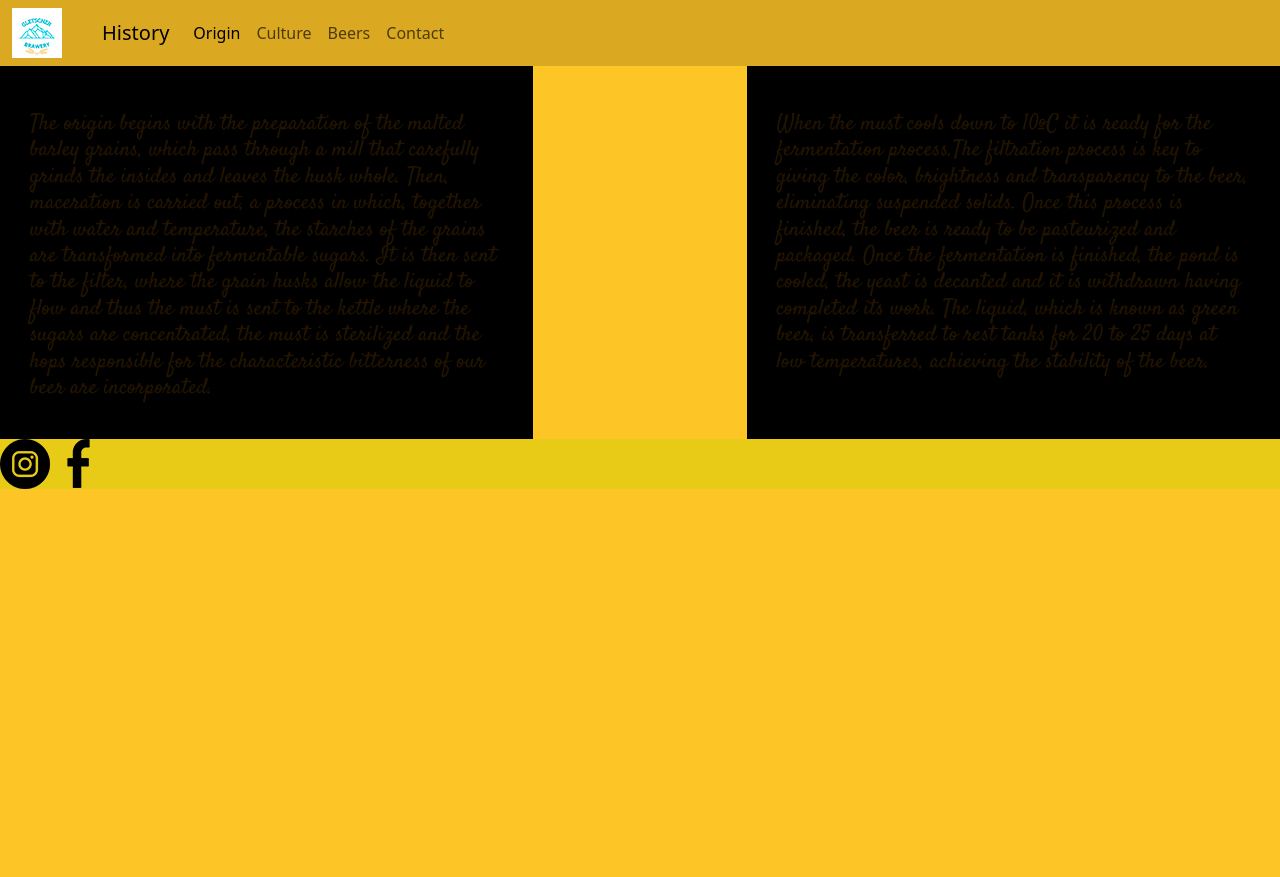
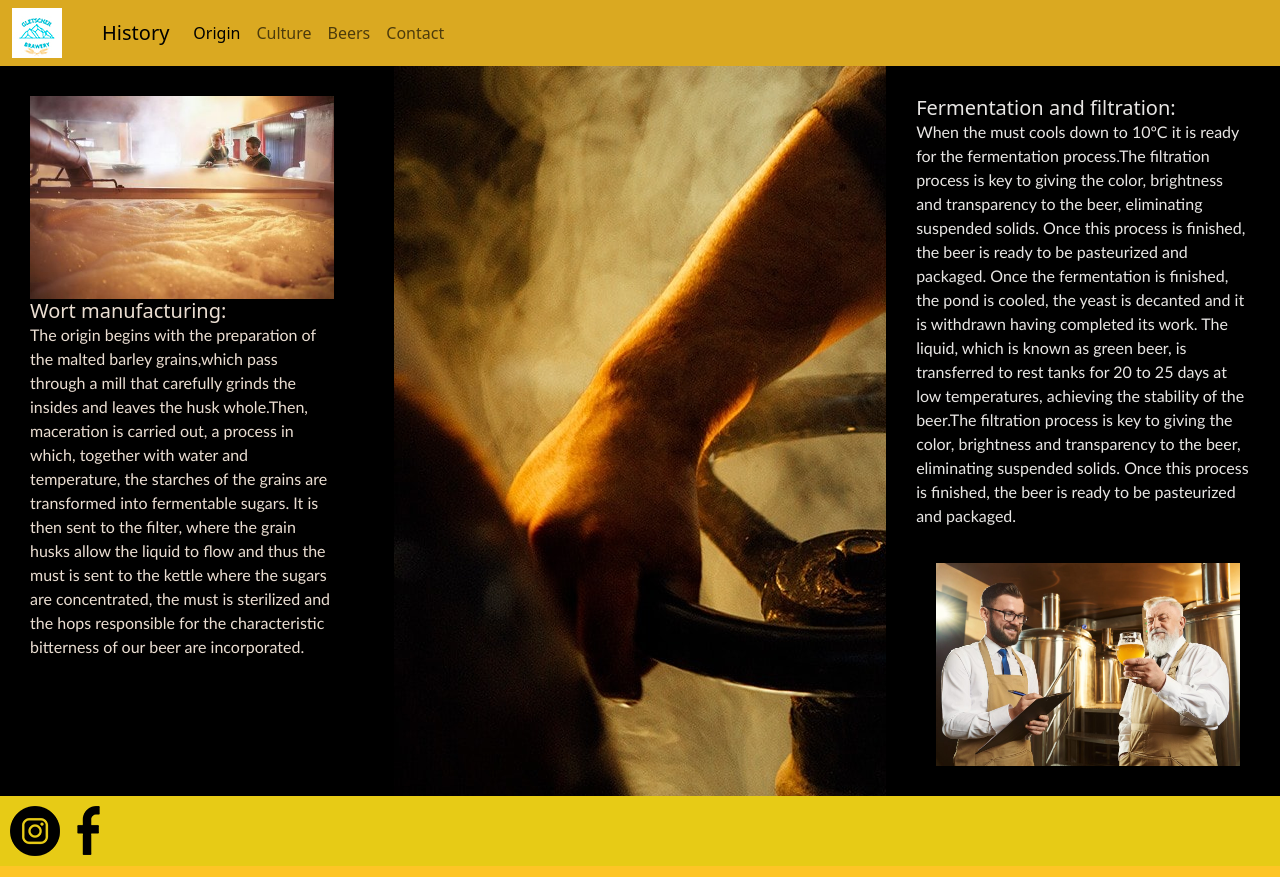
Before and after one commit to richardrebolledonas/Gletscherbrewery, a website: page paginas/origin.html in a window 1280 px wide. Before the commit the page ends 800 px from the top, so only its background shows below. Drawn offline with Linux system fonts and the light colour scheme; a web font is replaced by a local one.

Commit message:
nueva pagina origin y otros detalles

```diff
--- a/paginas/origin.html
+++ b/paginas/origin.html
@@ -27,7 +27,7 @@
 </head>
 <body>
  <div class="contenedortotalOrigin">
-     <!--clase para Bootstrap-->
+     <!--Navbar para Bootstrap-->
  <nav class="menuOrigin navbar navbar-expand-lg bg-body-">
     <div class="container-fluid">
         <a href class="logo"><img src="../imagenes/logo dana.jpg" alt=""></a>
@@ -62,27 +62,44 @@
     </nav>-->
 
 <main class="section1Origin">
+    <div class="cardsection1" style="width: 19rem;">
+        <img src="../imagenes/fabricacionmosto.jpg" class="card-img-top" alt="...">
+        <div class="card-body">
+          <h5 class="card-title">Wort manufacturing:</h5>
+          <p class="card-text">The origin begins with the preparation of the
+            malted barley grains,which pass through a mill that carefully
+            grinds the insides and leaves the husk whole.Then, maceration is carried out, a process in which, together with water and temperature, the starches of the grains are transformed into fermentable sugars. It is then sent to the filter, where the grain husks allow the liquid to flow and thus the must is sent to the kettle where the sugars are concentrated, the must is sterilized and the hops responsible  for the characteristic bitterness of our beer are incorporated. </p>
 
-    <h3> The origin begins with the preparation of the
-        malted barley grains,
-         which pass through a mill that carefully
-         grinds the insides and leaves the husk whole.
-          Then, maceration is carried out, a process in which, together with water and temperature, the starches of the grains are transformed into fermentable sugars. It is then sent to the filter, where the grain husks allow the liquid to flow and thus the must is sent to the kettle where the sugars are concentrated, the must is sterilized and the hops responsible
-        for the characteristic bitterness of our beer are incorporated.</h3>
+        </div>
+      </div>
+
 </main>
-    <section class="section2Origin">
-        <h3>When the must cools down to 10ºC it is ready for the fermentation process.The filtration process is key to giving the color, brightness and transparency to the beer, eliminating suspended solids. Once this process is finished, the beer is ready to be pasteurized and packaged.
-        Once the fermentation is finished, the pond is cooled, the yeast is decanted and it is withdrawn having completed its work. The liquid, which is known as green beer, is transferred to rest tanks for 20 to 25 days at low temperatures, achieving the stability of the beer.
-        </h3>
+<section class="sectionMedio">
+<img src="../imagenes/history-01.jpg" alt="">
 
-    </section>
 
+
+</section>
+<section class="section2Origin">
+        <div class="card-body">
+            <h5 class="card-title">Fermentation and filtration:</h5>
+            <p class="card-text">When the must cools down to 10ºC it is ready for the fermentation process.The filtration process is key to giving the color, brightness and transparency to the beer, eliminating suspended solids. Once this process is finished, the beer is ready to be pasteurized and packaged.
+              Once the fermentation is finished, the pond is cooled, the yeast is decanted and it is withdrawn having completed its work. The liquid, which is known as green beer, is transferred to rest tanks for 20 to 25 days at low temperatures, achieving the stability of the beer.The filtration process is key to giving the color, brightness and transparency to the beer, eliminating suspended solids. Once this process is finished, the beer is ready to be pasteurized and packaged. </p>
+        </div>
+        <div class="cardsection2" style="width: 19rem;">
+            <img src="../imagenes/filtracion-cerveza.jpg" class="card-img-top" alt="...">
+        </div>
+
+
+</section>
+
+<!--footer social medias-->
 <footer class="footerOrigin">
-    <!--footer social medias-->
+    <div class="fotoMedias">
     <img src ="../imagenes/insta2.png" alt="intagramlogo">
 
-   <img src ="../imagenes/face1p.png" alt="facebooklogo">
-
+    <img src ="../imagenes/face1p.png" alt="facebooklogo">
+    </div>
  </footer>
 </div>
 <!--JS bootstrap-->
--- a/scss/estilos.scss
+++ b/scss/estilos.scss
@@ -11,29 +11,29 @@
     box-sizing: border-box;
  }
 body{background-color: $colorPrincipal;}
+
     h1{ margin-bottom: 40px;
         margin-left: 90px;
         font-weight: lighter;
         font-size: xx-large;
         color: rgb(54, 43, 17);
-        font-family: 'Amatic SC', cursive;
-        font-family: 'Fasthand', cursive;
-        font-family: 'Freehand', cursive;
-        font-family: 'Frijole', cursive;
         font-family: 'Roboto Condensed', sans-serif;
         font-family: 'Satisfy', cursive;
         font-family: 'Special Elite', cursive;
         font-family: 'Vast Shadow', cursive;
-    }
+     }
+
+
     h2{ font-family: 'Fasthand', cursive;
         font-family: 'Freehand', cursive;
         font-family: 'Satisfy', cursive;
         font-family: 'Special Elite', cursive;}
     h3{ font-family: 'Fasthand', cursive;
         font-family: 'Freehand', cursive;
-        font-family: 'Satisfy', cursive;font-size: 22px;
+        font-family: 'Satisfy', cursive;
+        font-size: 22px;
         margin-top: 15px;
-        color: rgb(34, 20, 1);}
+        color: rgb(17, 11, 4);}
     h4{ font-family: 'Amatic SC', cursive;
         font-family: 'Fasthand', cursive;
         font-family: 'Freehand', cursive;
@@ -67,15 +67,18 @@ nav {
         background-color: #03030324;
         padding:2px 0;}
 .informacion2 img{width: 100px;margin-left: 300px;}
-.mainContact{background: linear-gradient(to left,#fec526,#b69640
-            );}
+.mainContact{background: linear-gradient
+    (to left,#fec526,#b69640
+            );margin: 3px;}
 .textoprincipiomain{margin: 15px;}
-
+.textoOriginsection1{display: inline;}
+.card-text{font-family: 'Trebuchet MS', 'Lucida Sans Unicode', 'Lucida Grande', 'Lucida Sans', Arial, sans-serif;}
+.cardsection2{margin-left: 20px;}
 footer {background-color: rgba(211, 211, 7, 0.511);
         }
 .foto img{ width: 455px ;height: 480px ;}
 
-
+.fotoMedias{margin: 10px;}
 .footerOrigin {grid-area: footer;}
 .footerCulture{grid-area: footer;}
 .footer1 {grid-area: footer; }
@@ -119,22 +122,36 @@ footer {background-color: rgba(211, 211, 7, 0.511);
 
 
                    /*grid pagina Origin*/
-    .contenedortotalOrigin{display: grid;
-                grid-template-columns: 1.25fr 0.5fr 1.25fr;
+    .contenedortotalOrigin{
+                display: grid;
+                grid-template-columns: 0.8fr 1fr 0.8fr;
                 grid-template-rows: 0.3fr 4.5fr 0.5fr
                  ;grid-template-areas:
                  "menu menu menu"
-                 "info . info2"
+                 "info foto info2"
                  "footer footer footer";
                  }
-        .menuOrigin{grid-area: menu ;}
-        .section1Origin{grid-area: info;
-                    color: rgb(232, 230, 228);background-color: black;padding: 30px;}
-        .section2Origin{grid-area: info2; display: flex;
-                        flex-direction: column;
-                        justify-content: top;background-color: black;
-                        color: rgb(232, 230, 228);padding: 30px
+        .menuOrigin{
+                    grid-area: menu ;}
+        .section1Origin{
+                    grid-area: info;
+                    color: rgb(235, 222, 210);
+                    background-color: black;
+                    padding: 30px;}
+        .section2Origin{
+                    grid-area: info2;
+                    display: flex;
+                    flex-direction: column;
+                    justify-content: top;
+                    background-color: black;
+                    color: rgb(232, 230, 228);
+                    padding: 30px
                         ;}
+        .sectionMedio{
+                grid-area: foto
+                ;overflow: hidden;
+                height: 730px;}
+
 
                 /*grid pagina History/Index*/
         .contenedortotal{
@@ -153,6 +170,7 @@ footer {background-color: rgba(211, 211, 7, 0.511);
             }
         .foto{
             grid-area: foto ;
+            margin: 20px;
 
 
 
@@ -163,7 +181,7 @@ footer {background-color: rgba(211, 211, 7, 0.511);
                 flex-direction: column;
                 justify-content: center;
                 color: rgb(30, 29, 28);
-                margin: 25px;
+                margin:8px;
 
                 font-family: 'Gill Sans', 'Gill Sans MT'
             , Calibri, 'Trebuchet MS', sans-serif;
@@ -177,7 +195,7 @@ footer {background-color: rgba(211, 211, 7, 0.511);
              @media screen and (max-width: 768px){
                 .contenedortotal{
                     grid-template-columns:1fr 1.5fr;
-                    grid-template-rows: 0.1fr 1.1fr 0.8fr;
+                    grid-template-rows: 0.1fr 0.8fr 0.8fr 0.2fr;
                     grid-template-areas:
                     "menu menu"
                     "info info"
@@ -201,8 +219,7 @@ footer {background-color: rgba(211, 211, 7, 0.511);
 
              }
              /* Media Queries Origin
-             menu no me funciona en responsive y
-              info 500px tampoco no se por que*/
+             */
 
              @media screen and (max-width: 768px){
                 .contenedortotalOrigin{
@@ -232,12 +249,12 @@ footer {background-color: rgba(211, 211, 7, 0.511);
 
              }
                /* Media Queries Culture
-             menu no me funciona en responsive*/
+             */
 
             @media screen and (max-width: 768px){
                 .contenedortotalCulture{
                     grid-template-columns: 1fr 1fr;
-                    grid-template-rows: 0.1fr 0.5fr 2fr 0.1fr 0.3fr;
+                    grid-template-rows: 0.1fr 0.5fr 1.5fr 0.1fr 0.3fr;
                     grid-template-areas:
                     "menu menu"
                     "info info"
@@ -253,7 +270,7 @@ footer {background-color: rgba(211, 211, 7, 0.511);
             @media screen and (max-width: 500px){
                 .contenedortotalCulture{
                     grid-template-columns: 1fr;
-                    grid-template-rows: 0.1fr 0.2fr 0.7fr 0.1fr 0.3fr;
+                    grid-template-rows: 0.1fr 0.2fr 0.7fr 0.3fr;
                     grid-template-areas:
                     "menu"
                     "info"
@@ -263,6 +280,7 @@ footer {background-color: rgba(211, 211, 7, 0.511);
 
 
 
+
                 }
 
 
```
Also changed, not shown: index.html (+2 -2 lines), paginas/beers.html (+2 -1 lines), paginas/contact.html (+1 -1 lines), paginas/culture.html (+2 -1 lines), css/estilos.css, imagenes/fabricacionmosto.jpg (added), imagenes/fermentacion-de-cerveza.jpg (added), imagenes/filtracion-cerveza.jpg (added), imagenes/history-01 - copia.jpg (added), 1 other file.
